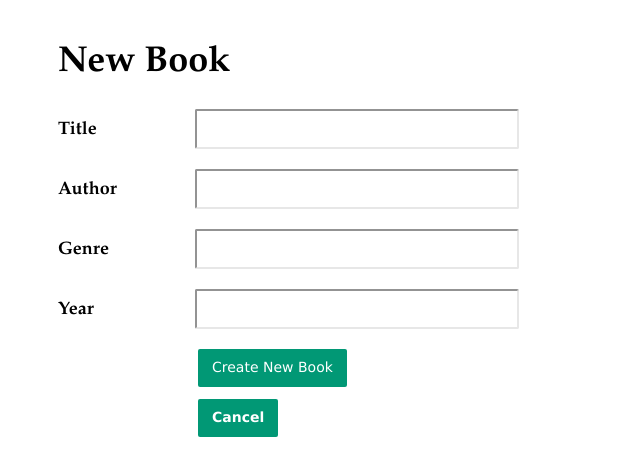
After one commit to hsperez6/Sequelize-ORM-Library-Manager, a Node project: template Library-app/views/new-book.pug in a window 1280 px wide. The commit adds this page. Shown: the top 476 px of the page, without its empty margins (0-640 px from the left). Run offline with Node 20 templates, Linux system fonts and the light colour scheme; the template is opened without the code that fills it, so the values that code supplies are empty; some libraries are stand-ins or nearby versions.

Commit message:
10/17/23

```diff
--- a/Library-app/views/index.pug
+++ b/Library-app/views/index.pug
@@ -3,7 +3,7 @@ extends layout
 block content
   h1= title
   p
-    a.button(href='new_book.html') Create New Book
+    a.button(href='./books/new') Create New Book
   table
     thead
       tr
--- /dev/null
+++ b/Library-app/views/new-book.pug
@@ -0,0 +1,21 @@
+extends layout
+
+block content
+  h1 New Book
+  form(action="/articles", method="post")
+    p
+      label(for='title') Title
+      input#title(name='title' type='text')
+    p
+      label(for='author') Author
+      input#author(name='author' type='text')
+    p
+      label(for='genre') Genre
+      input#genre(name='genre' type='text')
+    p
+      label(for='year') Year
+      input#year(name='year' type='text')
+    p
+      input(type='submit' value='Create New Book')
+    p
+      a.button(href='all_books.html') Cancel
```
Also changed, not shown: Library-app/routes/books.js (+91 -4 lines).
